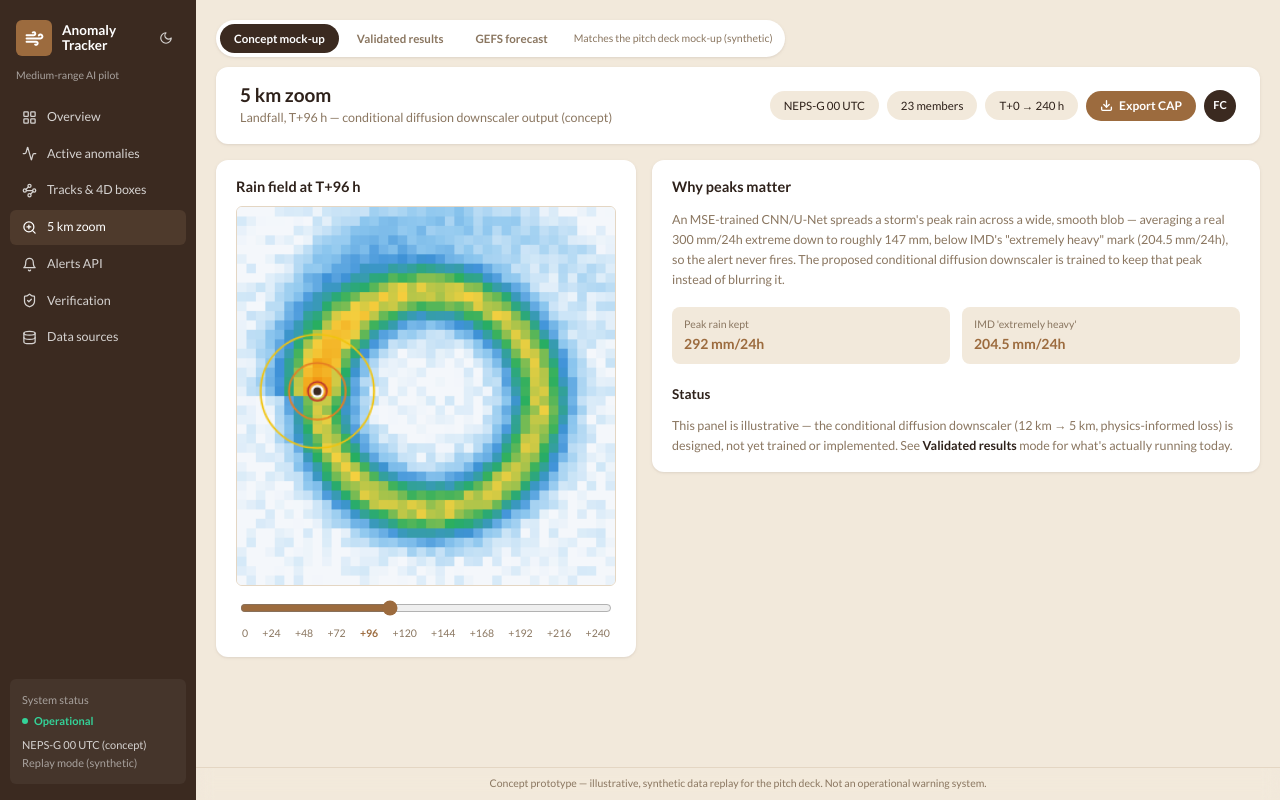
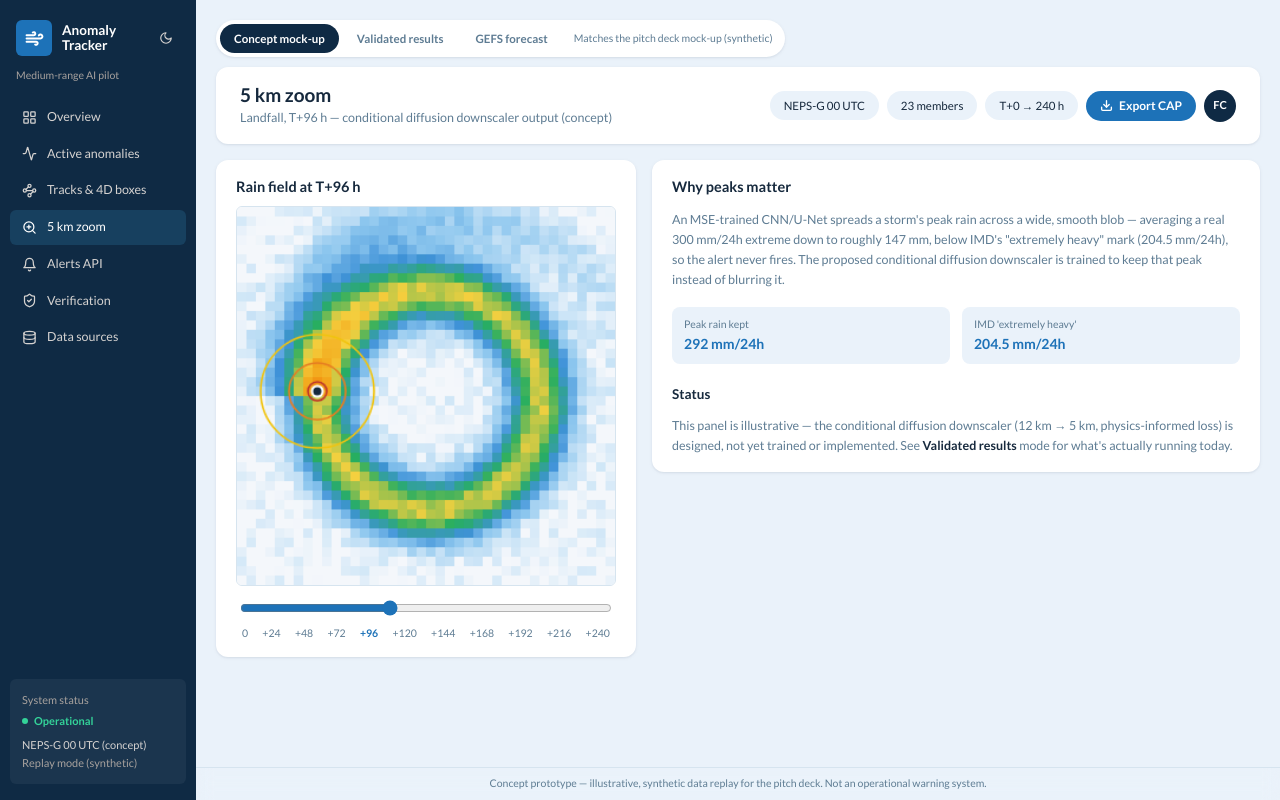
Before and after one commit to Rushithaborra/sih-weather-tracker, a React (Vite) app in the folder dashboard-ui/: page /#/zoom in a window 1280 px wide. Built offline with nearby package versions, Linux system fonts and the light colour scheme.

Commit message:
Switch theme to blue palette (weather-appropriate), keep light/dark mode

```diff
--- a/dashboard-ui/src/components/ConceptMap.jsx
+++ b/dashboard-ui/src/components/ConceptMap.jsx
@@ -66,7 +66,7 @@ export default function ConceptMap() {
         )
       })}
 
-      <Polyline positions={meanLine} pathOptions={{ color: '#3B2A20', weight: 3 }} />
+      <Polyline positions={meanLine} pathOptions={{ color: '#16293D', weight: 3 }} />
       {MEAN_TRACK_LONLAT.map(([lon, lat], i) => {
         const cat = CATEGORIES_BY_INDEX[i]
         return (
@@ -74,7 +74,7 @@ export default function ConceptMap() {
             key={i}
             center={[lat, lon]}
             radius={6}
-            pathOptions={{ color: '#3B2A20', weight: 1, fillColor: CATEGORY_COLORS[cat], fillOpacity: 0.95 }}
+            pathOptions={{ color: '#16293D', weight: 1, fillColor: CATEGORY_COLORS[cat], fillOpacity: 0.95 }}
           >
             <Tooltip direction="top" opacity={1}>
               <div className="text-[11px]">
@@ -94,7 +94,7 @@ export default function ConceptMap() {
         </Tooltip>
       </CircleMarker>
 
-      <CircleMarker center={[now.lat, now.lon]} radius={9} pathOptions={{ color: '#9C6B3E', weight: 3, fillColor: '#9C6B3E', fillOpacity: 0.25 }}>
+      <CircleMarker center={[now.lat, now.lon]} radius={9} pathOptions={{ color: '#1D72B8', weight: 3, fillColor: '#1D72B8', fillOpacity: 0.25 }}>
         <Tooltip direction="left" permanent opacity={0.95}>
           <div className="text-[11px] font-semibold">T+{conceptT}h</div>
         </Tooltip>
--- a/dashboard-ui/src/components/ConceptZoom.jsx
+++ b/dashboard-ui/src/components/ConceptZoom.jsx
@@ -57,7 +57,7 @@ export default function ConceptZoom() {
     })
     ctx.beginPath()
     ctx.arc(px, py, 4.5, 0, Math.PI * 2)
-    ctx.fillStyle = '#3B2A20'
+    ctx.fillStyle = '#16293D'
     ctx.fill()
     ctx.lineWidth = 2
     ctx.strokeStyle = '#ffffff'
--- a/dashboard-ui/src/components/GefsInsights.jsx
+++ b/dashboard-ui/src/components/GefsInsights.jsx
@@ -35,7 +35,7 @@ export default function GefsInsights() {
 
       <div>
         <div className="text-[11.5px] font-semibold text-ink mb-1">Members agreeing (within 100 km of truth)</div>
-        <Sparkline points={GEFS_AGREEMENT} valueKey="membersAgreeing" max={10} color="#9C6B3E" format={(v) => `${v}`} />
+        <Sparkline points={GEFS_AGREEMENT} valueKey="membersAgreeing" max={10} color="#1D72B8" format={(v) => `${v}`} />
       </div>
 
       <div>
--- a/dashboard-ui/src/components/GefsMap.jsx
+++ b/dashboard-ui/src/components/GefsMap.jsx
@@ -39,13 +39,13 @@ export default function GefsMap() {
         <Polyline
           key={m.id}
           positions={m.points.map((p) => [p.pminLat, p.pminLon])}
-          pathOptions={{ color: m.id === 'c00' ? '#9C6B3E' : '#8a94a3', weight: m.id === 'c00' ? 2 : 1, opacity: m.id === 'c00' ? 0.85 : 0.45 }}
+          pathOptions={{ color: m.id === 'c00' ? '#1D72B8' : '#8a94a3', weight: m.id === 'c00' ? 2 : 1, opacity: m.id === 'c00' ? 0.85 : 0.45 }}
         />
       ))}
 
-      <Polyline positions={btLine} pathOptions={{ color: '#3B2A20', weight: 2, dashArray: '6 5' }} />
+      <Polyline positions={btLine} pathOptions={{ color: '#16293D', weight: 2, dashArray: '6 5' }} />
       {GEFS_BEST_TRACK.map((p) => (
-        <CircleMarker key={p.time} center={[p.lat, p.lon]} radius={2} pathOptions={{ color: '#3B2A20', fillColor: '#3B2A20', fillOpacity: 1 }} />
+        <CircleMarker key={p.time} center={[p.lat, p.lon]} radius={2} pathOptions={{ color: '#16293D', fillColor: '#16293D', fillOpacity: 1 }} />
       ))}
 
       {nowByMember.map(({ id, p }) => {
@@ -55,7 +55,7 @@ export default function GefsMap() {
             key={id}
             center={[p.pminLat, p.pminLon]}
             radius={id === 'c00' ? 7 : 5}
-            pathOptions={{ color: '#3B2A20', weight: 1, fillColor: cat.color, fillOpacity: 0.9 }}
+            pathOptions={{ color: '#16293D', weight: 1, fillColor: cat.color, fillOpacity: 0.9 }}
           >
             <Tooltip direction="top" opacity={1}>
               <div className="text-[11px]">
--- a/dashboard-ui/src/components/TrackMap.jsx
+++ b/dashboard-ui/src/components/TrackMap.jsx
@@ -46,12 +46,12 @@ export default function TrackMap() {
         )
       })}
 
-      <Polyline positions={btLine} pathOptions={{ color: '#3B2A20', weight: 1.5, dashArray: '6 5' }} />
+      <Polyline positions={btLine} pathOptions={{ color: '#16293D', weight: 1.5, dashArray: '6 5' }} />
       {track.map((p) => (
-        <CircleMarker key={`bt-${p.t}`} center={p.bt} radius={2.5} pathOptions={{ color: '#3B2A20', fillColor: '#3B2A20', fillOpacity: 1 }} />
+        <CircleMarker key={`bt-${p.t}`} center={p.bt} radius={2.5} pathOptions={{ color: '#16293D', fillColor: '#16293D', fillOpacity: 1 }} />
       ))}
 
-      <Polyline positions={pminLine} pathOptions={{ color: '#3B2A20', weight: 3 }} />
+      <Polyline positions={pminLine} pathOptions={{ color: '#16293D', weight: 3 }} />
       {track.map((p) => {
         const cat = categoryFor(p.maxWs)
         return (
@@ -59,7 +59,7 @@ export default function TrackMap() {
             key={p.t}
             center={[p.pminLat, p.pminLon]}
             radius={6}
-            pathOptions={{ color: '#3B2A20', weight: 1, fillColor: cat.color, fillOpacity: 0.95 }}
+            pathOptions={{ color: '#16293D', weight: 1, fillColor: cat.color, fillOpacity: 0.95 }}
           >
             <Tooltip direction="top" opacity={1}>
               <div className="text-[11px]">
@@ -76,7 +76,7 @@ export default function TrackMap() {
       <CircleMarker
         center={[now.lat ?? nearest.pminLat, now.lon ?? nearest.pminLon]}
         radius={9}
-        pathOptions={{ color: '#9C6B3E', weight: 3, fillColor: '#9C6B3E', fillOpacity: 0.25 }}
+        pathOptions={{ color: '#1D72B8', weight: 3, fillColor: '#1D72B8', fillOpacity: 0.25 }}
       >
         <Tooltip direction="right" permanent opacity={0.95}>
           <div className="text-[11px] font-semibold">T+{t}h · {nowCat.code}</div>
--- a/dashboard-ui/src/components/ZoomCanvas.jsx
+++ b/dashboard-ui/src/components/ZoomCanvas.jsx
@@ -51,7 +51,7 @@ export default function ZoomCanvas() {
     const px = size / 2, py = size / 2
     ctx.beginPath()
     ctx.arc(px, py, 5, 0, Math.PI * 2)
-    ctx.fillStyle = '#3B2A20'
+    ctx.fillStyle = '#16293D'
     ctx.fill()
     ctx.lineWidth = 2
     ctx.strokeStyle = '#ffffff'
--- a/dashboard-ui/src/index.css
+++ b/dashboard-ui/src/index.css
@@ -3,25 +3,25 @@
 @tailwind utilities;
 
 :root {
-  --bg: #F2E9DB;
+  --bg: #EAF2FA;
   --card: #FFFFFF;
-  --ink900: #3B2A20;
-  --ink800: #4E3A2C;
-  --brand: #9C6B3E;
-  --ink: #2E211A;
-  --muted: #8A7660;
-  --line: #E4D6C3;
+  --ink900: #0F2A44;
+  --ink800: #17405F;
+  --brand: #1D72B8;
+  --ink: #16293D;
+  --muted: #5E7C93;
+  --line: #D6E4EF;
 }
 
 :root[data-theme='dark'] {
-  --bg: #17130F;
-  --card: #2C2419;
-  --ink900: #0E0A08;
-  --ink800: #2C2318;
-  --brand: #D9A066;
-  --ink: #F0E6D8;
-  --muted: #A8967D;
-  --line: #443725;
+  --bg: #0A1522;
+  --card: #132638;
+  --ink900: #060D15;
+  --ink800: #1B3348;
+  --brand: #5AACEA;
+  --ink: #E6EFF8;
+  --muted: #92A9BE;
+  --line: #24394E;
 }
 
 html, body, #root {
@@ -50,7 +50,7 @@ body {
 }
 
 .bg-card {
-  box-shadow: 0 1px 2px rgba(59, 42, 32, 0.06), 0 1px 4px rgba(59, 42, 32, 0.05);
+  box-shadow: 0 1px 2px rgba(15, 42, 68, 0.06), 0 1px 4px rgba(15, 42, 68, 0.05);
 }
 :root[data-theme='dark'] .bg-card {
   box-shadow: 0 1px 2px rgba(0, 0, 0, 0.35);
--- a/dashboard-ui/src/pages/TracksBoxes.jsx
+++ b/dashboard-ui/src/pages/TracksBoxes.jsx
@@ -71,9 +71,9 @@ export default function TracksBoxes() {
 function Legend({ concept }) {
   return (
     <div className="flex items-center gap-3.5 text-[10.5px] text-muted flex-wrap">
-      <span className="flex items-center gap-1.5"><span className="w-4 h-[2px] bg-[#3B2A20] inline-block" /> mean</span>
+      <span className="flex items-center gap-1.5"><span className="w-4 h-[2px] bg-[#16293D] inline-block" /> mean</span>
       {concept && <span className="flex items-center gap-1.5"><span className="w-4 h-[2px] bg-[#8a94a3] inline-block" style={{ opacity: 0.5 }} /> members</span>}
-      {!concept && <span className="flex items-center gap-1.5"><span className="w-4 h-[2px] bg-[#3B2A20] inline-block" style={{ backgroundImage: 'repeating-linear-gradient(90deg,#3B2A20 0 4px,transparent 4px 7px)' }} /> IBTrACS best track</span>}
+      {!concept && <span className="flex items-center gap-1.5"><span className="w-4 h-[2px] bg-[#16293D] inline-block" style={{ backgroundImage: 'repeating-linear-gradient(90deg,#16293D 0 4px,transparent 4px 7px)' }} /> IBTrACS best track</span>}
       <span className="flex items-center gap-1.5"><span className="w-3.5 h-3.5 border border-dashed inline-block" style={{ borderColor: '#C2185B' }} /> 4D box</span>
     </div>
   )
@@ -82,9 +82,9 @@ function Legend({ concept }) {
 function GefsLegend() {
   return (
     <div className="flex items-center gap-3.5 text-[10.5px] text-muted flex-wrap">
-      <span className="flex items-center gap-1.5"><span className="w-4 h-[2px] bg-[#9C6B3E] inline-block" /> control</span>
+      <span className="flex items-center gap-1.5"><span className="w-4 h-[2px] bg-[#1D72B8] inline-block" /> control</span>
       <span className="flex items-center gap-1.5"><span className="w-4 h-[2px] bg-[#8a94a3] inline-block" style={{ opacity: 0.5 }} /> 29 members</span>
-      <span className="flex items-center gap-1.5"><span className="w-4 h-[2px] bg-[#3B2A20] inline-block" style={{ backgroundImage: 'repeating-linear-gradient(90deg,#3B2A20 0 4px,transparent 4px 7px)' }} /> IBTrACS truth</span>
+      <span className="flex items-center gap-1.5"><span className="w-4 h-[2px] bg-[#16293D] inline-block" style={{ backgroundImage: 'repeating-linear-gradient(90deg,#16293D 0 4px,transparent 4px 7px)' }} /> IBTrACS truth</span>
     </div>
   )
 }
```
